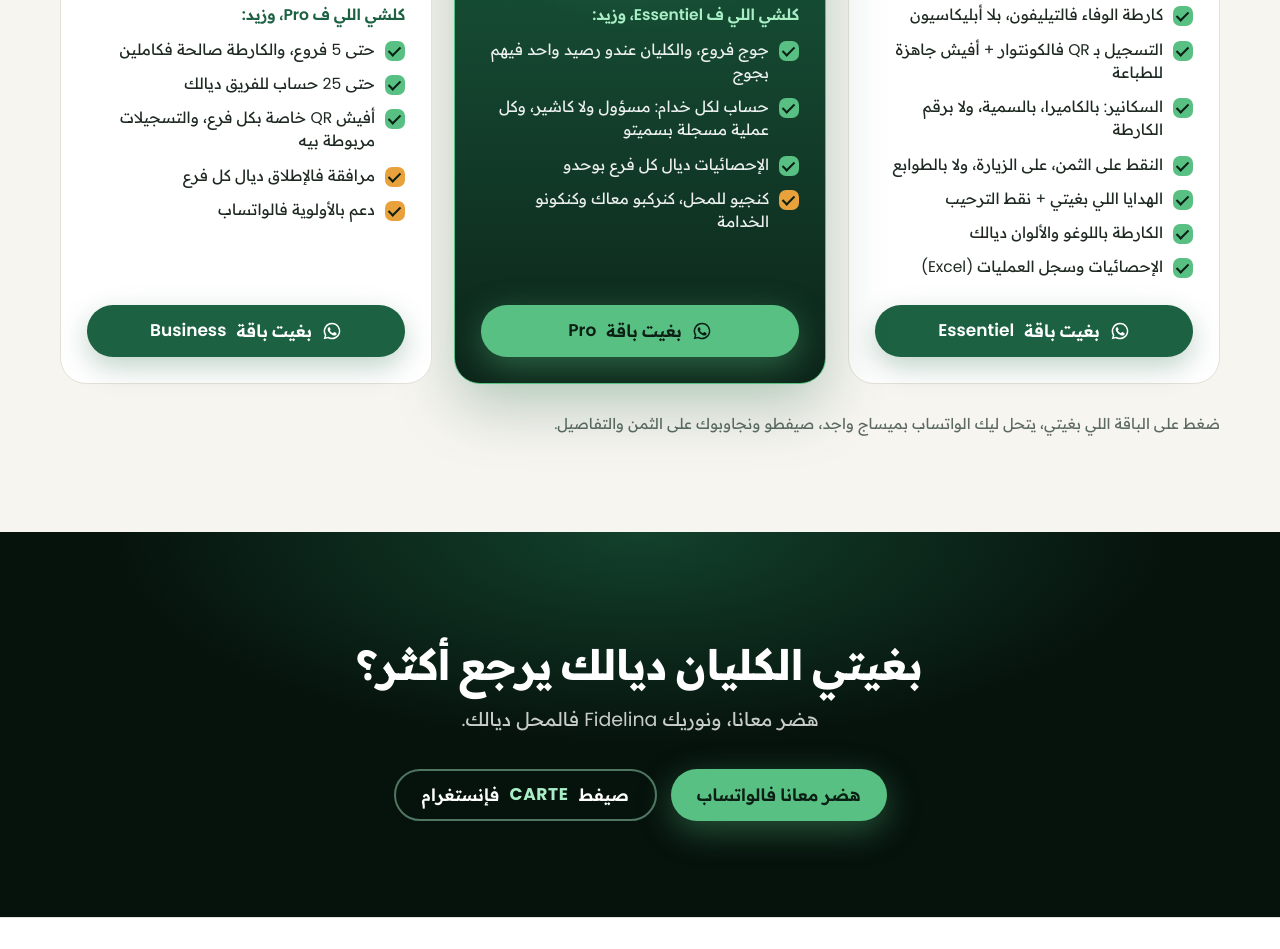
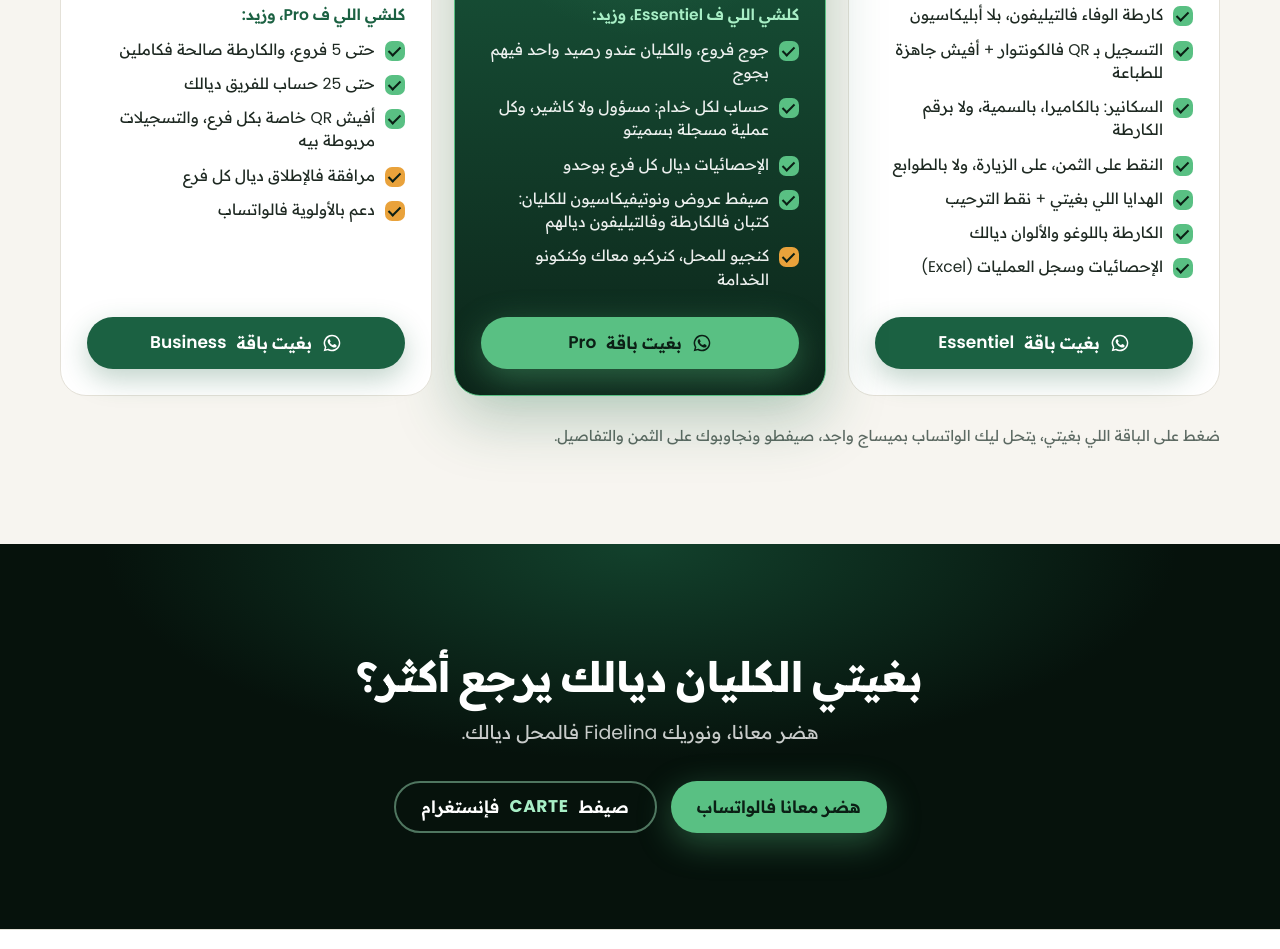
Before and after one commit to fidelinacard-oss/fidelina-landing, a plain HTML site: page index.html in a window 1280 px wide. Shown: the part 5763-6712 px from the top of the page. Drawn offline with Linux system fonts and the light colour scheme.

Commit message:
Landing: Pro inclut les messages et notifications aux clients

```diff
--- a/index.html
+++ b/index.html
@@ -244,6 +244,7 @@
           <li>جوج فروع، والكليان عندو رصيد واحد فيهم بجوج</li>
           <li>حساب لكل خدام: مسؤول ولا كاشير، وكل عملية مسجلة بسميتو</li>
           <li>الإحصائيات ديال كل فرع بوحدو</li>
+          <li>صيفط عروض ونوتيفيكاسيون للكليان: كتبان فالكارطة وفالتيليفون ديالهم</li>
           <li class="svc">كنجيو للمحل، كنركبو معاك وكنكونو الخدامة</li>
         </ul>
         <a class="btn btn-wa" data-plan="pro" href="https://wa.me/212601882195" rel="noopener" target="_blank"><svg aria-hidden="true" viewBox="0 0 24 24" width="20" height="20"><use href="#wa-ico"/></svg>بغيت باقة <span class="lat">Pro</span></a>
```
